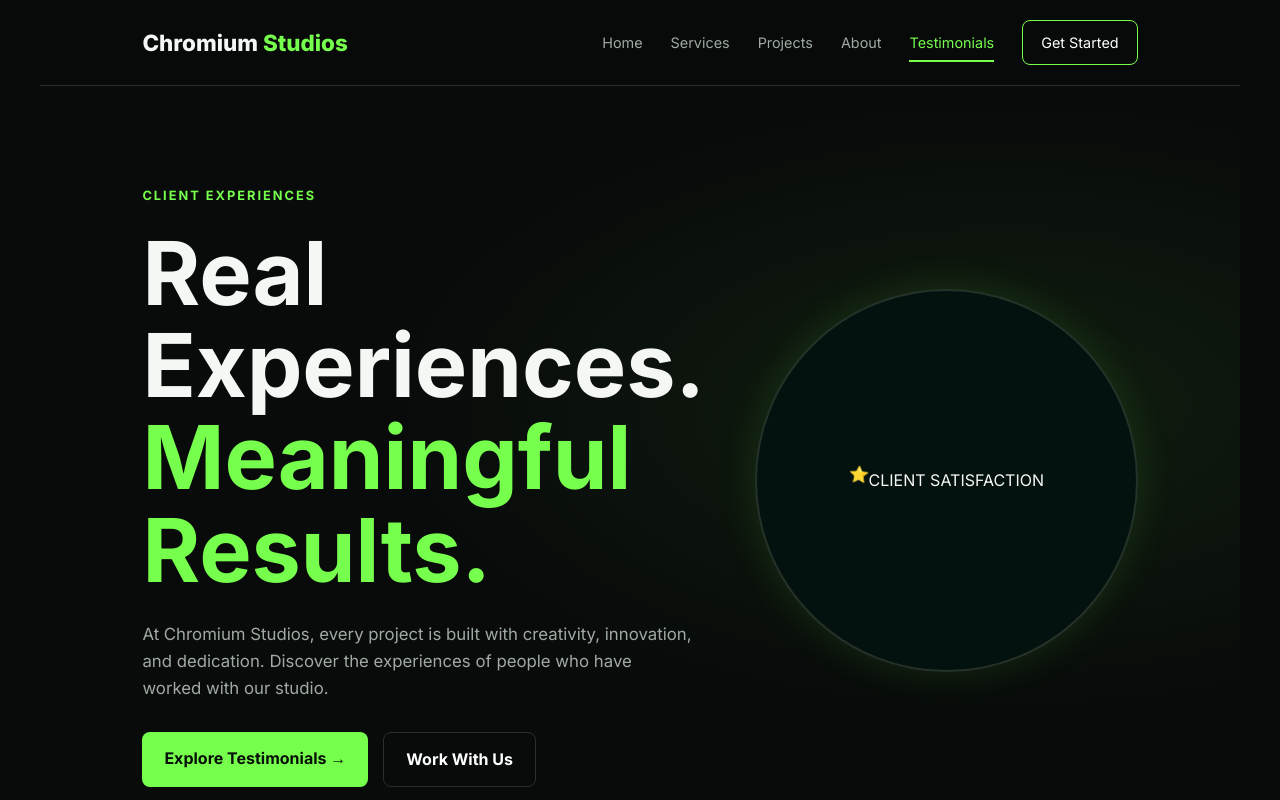
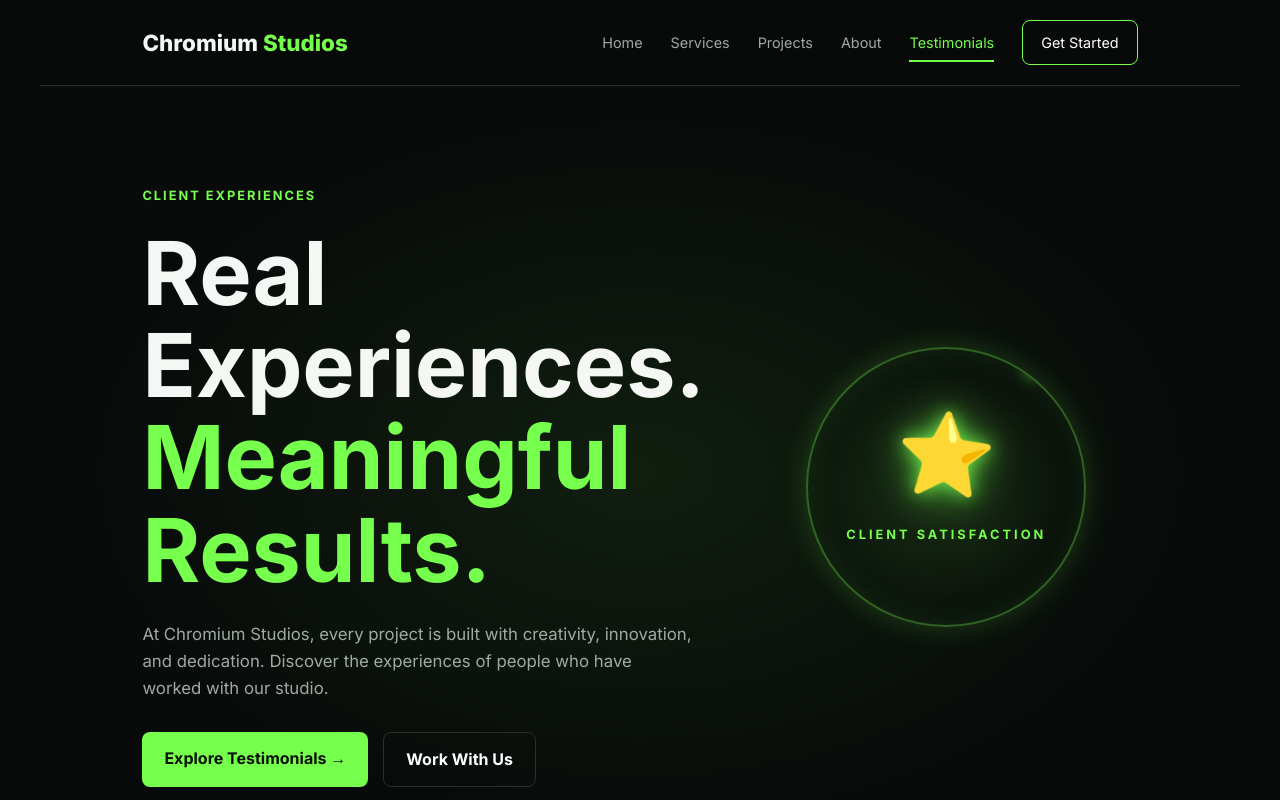
Before and after one commit to nathzzy63/NJGZLM.-Studios, a website: page testimonials.html in a window 1280 px wide. Shown: the top 800 px of the page. Drawn offline with Linux system fonts and the light colour scheme.

Commit message:
Update testimonials.css

```diff
--- a/CSS/testimonials.css
+++ b/CSS/testimonials.css
@@ -1,20 +1,24 @@
 
 /* =====================================
    TESTIMONIALS PAGE
-   NJGZLM. STUDIOS
+   CHROMIUM STUDIOS
 ===================================== */
 
 /* HERO SECTION */
 
+.testimonial-hero,
 .testimonials-hero {
     padding: 100px 8% 70px;
-    text-align: center;
     background:
         radial-gradient(
             ellipse at center,
             rgba(118, 255, 77, 0.08),
             transparent 65%
         );
+}
+
+.testimonials-hero {
+    text-align: center;
 }
 
 .testimonials-hero h1 {
@@ -33,7 +37,158 @@
     color: var(--muted);
 }
 
-/* TESTIMONIAL CARDS */
+/* =====================================
+   FLOATING HERO STAR
+===================================== */
+
+.hero-visual {
+    display: flex;
+    align-items: center;
+    justify-content: center;
+    position: relative;
+}
+
+.tech-circle {
+    width: 280px;
+    height: 280px;
+    border-radius: 50%;
+    display: flex;
+    align-items: center;
+    justify-content: center;
+    position: relative;
+    border: 2px solid rgba(118, 255, 77, 0.35);
+
+    background:
+        radial-gradient(
+            circle,
+            rgba(118, 255, 77, 0.12),
+            rgba(8, 11, 10, 0.2) 70%
+        );
+
+    box-shadow:
+        0 0 20px rgba(118, 255, 77, 0.12),
+        inset 0 0 25px rgba(118, 255, 77, 0.08);
+
+    animation: circleGlow 4s ease-in-out infinite;
+}
+
+/* Decorative rotating circle */
+
+.tech-circle::before {
+    content: "";
+    position: absolute;
+    inset: -12px;
+    border-radius: 50%;
+    border: 1px dashed rgba(118, 255, 77, 0.35);
+    animation: rotateCircle 15s linear infinite;
+}
+
+.tech-circle::after {
+    content: "";
+    position: absolute;
+    width: 12px;
+    height: 12px;
+    top: 15px;
+    right: 45px;
+    border-radius: 50%;
+    background: var(--green);
+    box-shadow: 0 0 15px var(--green);
+}
+
+/* Circle Content */
+
+.circle-inner {
+    display: flex;
+    flex-direction: column;
+    align-items: center;
+    justify-content: center;
+    gap: 18px;
+    position: relative;
+    z-index: 2;
+}
+
+/* THE FLOATING STAR */
+
+.robot-icon {
+    display: inline-block;
+    font-size: 5rem;
+    line-height: 1;
+
+    filter:
+        drop-shadow(0 0 8px rgba(118, 255, 77, 0.9))
+        drop-shadow(0 0 18px rgba(118, 255, 77, 0.7))
+        drop-shadow(0 0 30px rgba(118, 255, 77, 0.4));
+
+    animation:
+        floatingStar 3s ease-in-out infinite,
+        starGlow 2s ease-in-out infinite alternate;
+}
+
+.circle-inner p {
+    color: var(--green);
+    font-size: 0.8rem;
+    font-weight: 700;
+    letter-spacing: 3px;
+    text-align: center;
+}
+
+/* Star Floating Animation */
+
+@keyframes floatingStar {
+    0%, 100% {
+        transform: translateY(0) rotate(-8deg);
+    }
+
+    50% {
+        transform: translateY(-18px) rotate(8deg);
+    }
+}
+
+/* Star Glow Animation */
+
+@keyframes starGlow {
+    from {
+        filter:
+            drop-shadow(0 0 6px rgba(118, 255, 77, 0.6))
+            drop-shadow(0 0 12px rgba(118, 255, 77, 0.4));
+    }
+
+    to {
+        filter:
+            drop-shadow(0 0 12px rgba(118, 255, 77, 1))
+            drop-shadow(0 0 25px rgba(118, 255, 77, 0.8));
+    }
+}
+
+/* Circle Glow Animation */
+
+@keyframes circleGlow {
+    0%, 100% {
+        box-shadow:
+            0 0 20px rgba(118, 255, 77, 0.12),
+            inset 0 0 25px rgba(118, 255, 77, 0.08);
+    }
+
+    50% {
+        box-shadow:
+            0 0 35px rgba(118, 255, 77, 0.25),
+            inset 0 0 35px rgba(118, 255, 77, 0.15);
+    }
+}
+
+@keyframes rotateCircle {
+    from {
+        transform: rotate(0deg);
+    }
+
+    to {
+        transform: rotate(360deg);
+    }
+}
+
+/* =====================================
+   TESTIMONIAL CARDS
+===================================== */
 
 .testimonial-grid {
     padding: 30px 8% 100px;
@@ -53,13 +208,17 @@
 .testimonial-card:hover {
     border-color: var(--green);
     transform: translateY(-5px);
+    box-shadow: 0 10px 30px rgba(118, 255, 77, 0.08);
 }
+
+/* GOLD REVIEW STARS */
 
 .testimonial-stars {
     color: #f5c451;
     font-size: 1.2rem;
     letter-spacing: 4px;
     margin-bottom: 20px;
+    text-shadow: 0 0 8px rgba(245, 196, 81, 0.25);
 }
 
 .testimonial-quote {
@@ -100,7 +259,9 @@
     font-size: 0.85rem;
 }
 
-/* TESTIMONIAL DISCLAIMER */
+/* =====================================
+   TESTIMONIAL DISCLAIMER
+===================================== */
 
 .testimonial-disclaimer {
     text-align: center;
@@ -109,7 +270,9 @@
     padding: 0 8% 60px;
 }
 
-/* CALL TO ACTION */
+/* =====================================
+   CALL TO ACTION
+===================================== */
 
 .testimonials-cta {
     padding: 80px 8%;
@@ -134,7 +297,9 @@
     line-height: 1.8;
 }
 
-/* RESPONSIVE DESIGN */
+/* =====================================
+   RESPONSIVE DESIGN
+===================================== */
 
 @media (max-width: 900px) {
 
@@ -146,8 +311,22 @@
 
 @media (max-width: 750px) {
 
+    .testimonial-hero,
     .testimonials-hero {
         padding: 75px 5% 50px;
+    }
+
+    .hero-visual {
+        margin-top: 40px;
+    }
+
+    .tech-circle {
+        width: 230px;
+        height: 230px;
+    }
+
+    .robot-icon {
+        font-size: 4rem;
     }
 
     .testimonial-grid {
@@ -164,3 +343,13 @@
     }
 
 }
+
+/* ACCESSIBILITY */
+
+@media (prefers-reduced-motion: reduce) {
+    .robot-icon,
+    .tech-circle,
+    .tech-circle::before {
+        animation: none;
+    }
+}
```
